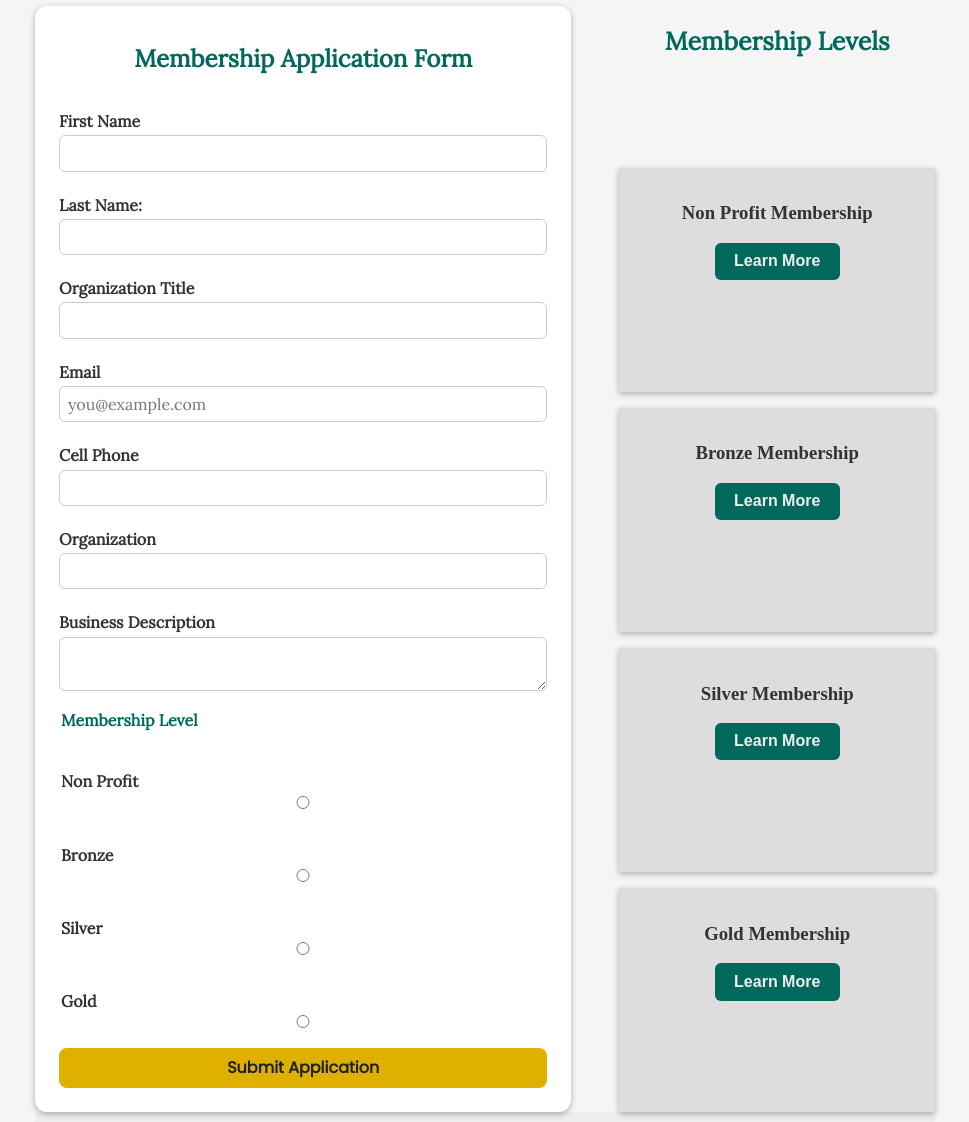
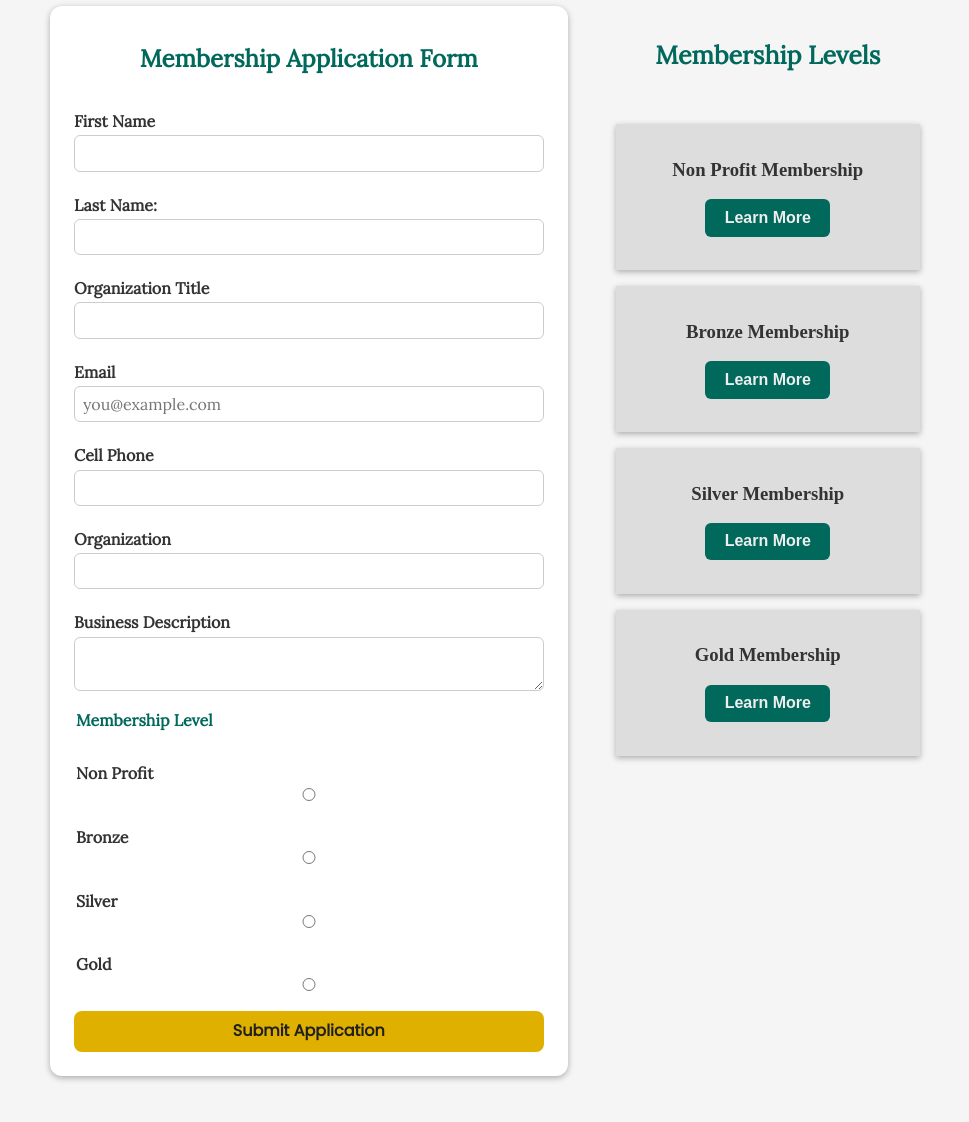
Before and after one commit to aldanaportugalpickling/wdd231, a plain HTML site: page chamber/join.html in a window 1280 px wide. Shown: the part 164-1286 px from the top of the page, without its empty margins (155-1124 px from the left). Drawn offline with nearby package versions, Linux system fonts and the light colour scheme.

Commit message:
finished

```diff
--- a/chamber/join.html
+++ b/chamber/join.html
@@ -123,11 +123,8 @@
             </section>
 
 
-
-
-            <section class="membership">
-                <h2>Membership Levels</h2>
-
+                <section class="membership">
+                    <div class="subtitle"><h2>Membership Levels</h2></div>
 
 
                     <div class="card">
--- a/chamber/styles/join.css
+++ b/chamber/styles/join.css
@@ -82,6 +82,10 @@ header span {
     background-color: #333333;
 }
 
+.title-area {
+    margin: 0px 15px;
+}
+
 /*MAIN FORM */
 
 .form-section {
@@ -106,6 +110,7 @@ form label {
     font-weight: bold;
 }
 
+
 form input,
 form textarea {
     width: 100%;
@@ -114,18 +119,13 @@ form textarea {
     border: 1px solid #ccc;
     margin-top: 0.3rem;
 }
+
 fieldset {
     margin-top: 1rem;
     border: none;
     padding: 0; /*mmmmmm*/
 }
 
-fieldset {
-    display: flex;
-    flex-direction: column;
-    gap: 0.6rem;
-    padding-top: 0.5rem;
-}
 
 
 legend {
@@ -159,15 +159,19 @@ button[type="submit"]:hover {
     display: grid;
     grid-template-columns: 1fr;
     gap: 1rem;
+    margin-bottom: 20rem;
+
 }
 
-.membership h2 {
+.subtitle h2 {
     color: #00695C;
     text-align: center;
-    margin-bottom: auto ;
+    margin-top: 35px;
     font-family: 'Lora', serif;
     font-size: 25px;
+    font-weight: bold;
 }
+
 
 .card {
     background-color: #ddd;
@@ -197,6 +201,11 @@ button[type="submit"]:hover {
 
 .learn-btn:hover {
     background-color: #004d40;
+}
+
+.content-area {
+    margin: 0px 15px 60px 15px;
+
 }
 
 /* DIALOGS */
@@ -270,3 +279,22 @@ footer {
     font-size: 15px;
     min-height: 20px;
 }
+
+
+
+
+@keyframes fadeInUp {
+    from {
+        opacity: 0;
+        transform: translateY(30px);
+    }
+
+    to {
+        opacity: 1;
+        transform: translateY(0);
+    }
+}
+
+.membership {
+    animation: fadeInUp 0.8s ease-out forwards;
+}
```
